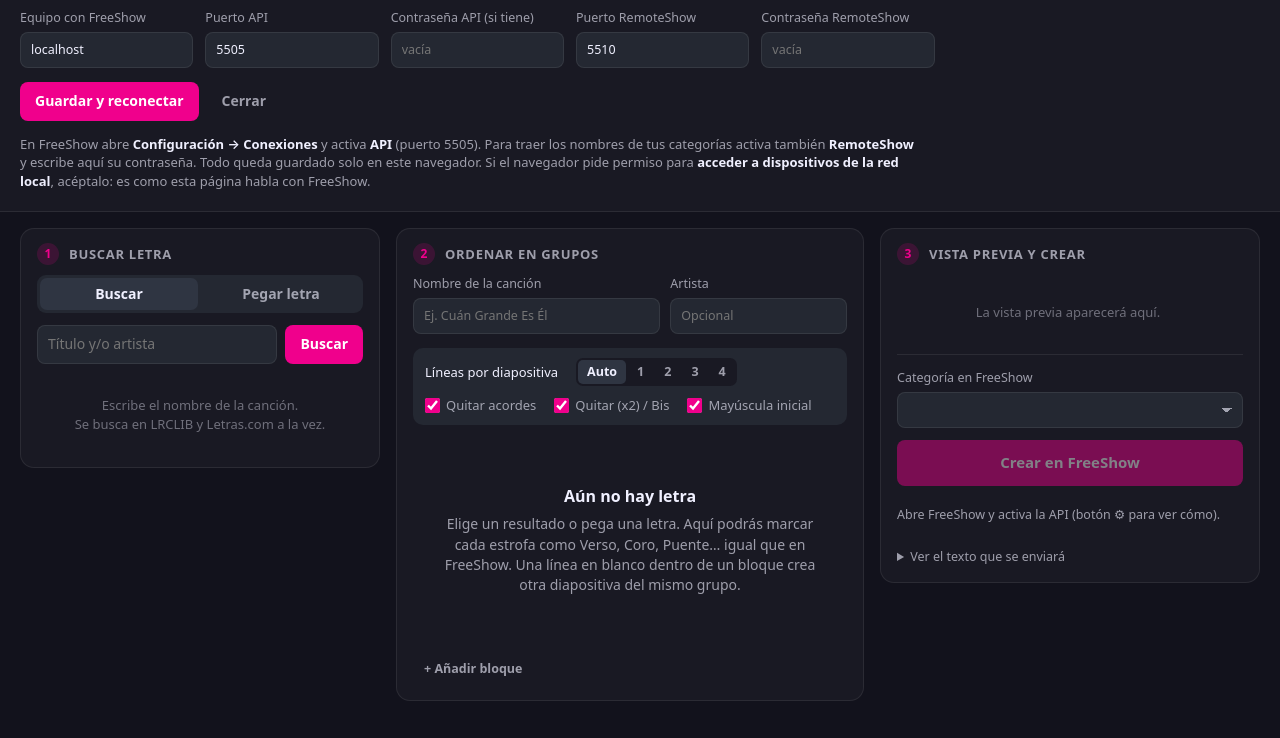
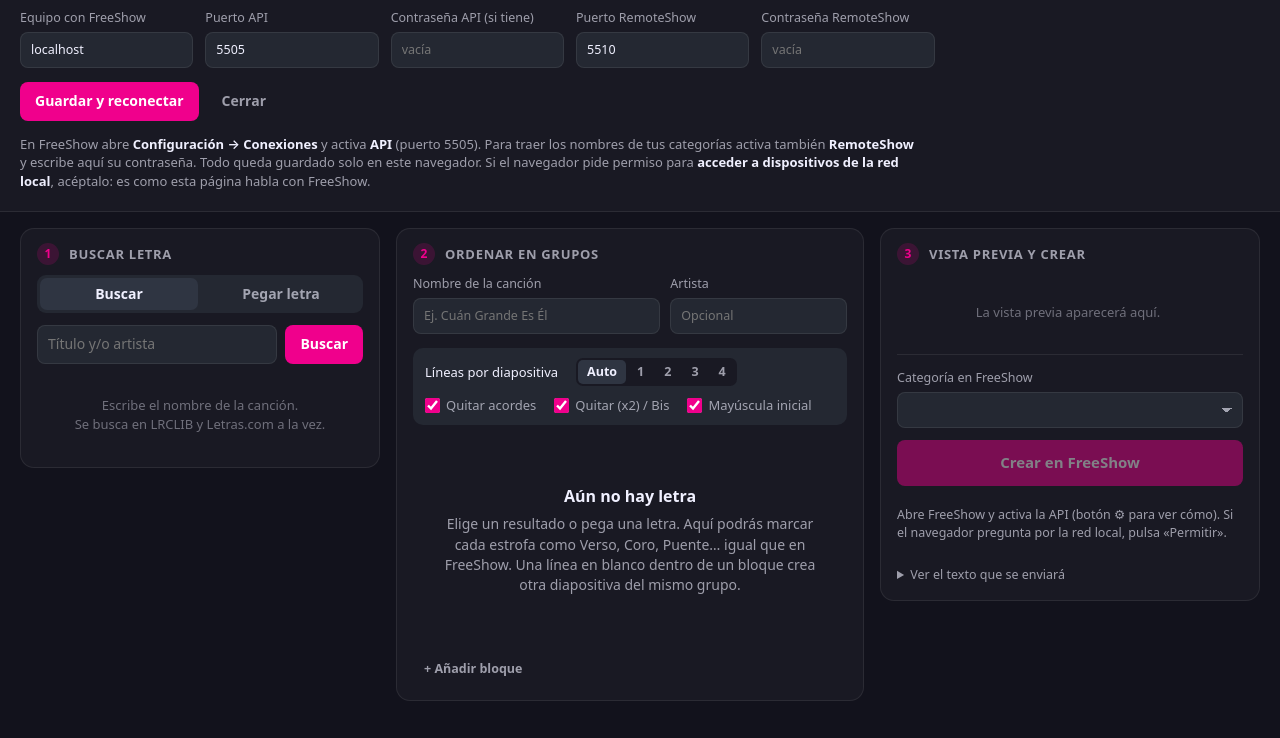
Before and after one commit to lordg95/letras-freeshow, a plain HTML site: page index.html in a window 1280 px wide. Shown: the part 62-800 px from the top of the page. Drawn offline with Linux system fonts and the light colour scheme.

Commit message:
Detectar y explicar el permiso de red local del navegador
Co-Authored-By: Claude Opus 5.5 <noreply@anthropic.com>

```diff
--- a/index.html
+++ b/index.html
@@ -778,7 +778,8 @@ const state = {
   shows: {},          // biblioteca de FreeShow (id → {name, category})
   categories: [],     // [{id, name}]
   selectedResult: null,
-  metaSource: null    // de dónde vienen nombre/artista: "loaded" | "prefill" | "user"
+  lnaDenied: false,   // permiso de red local rechazado en el navegador
+  metaSource: null   // de dónde vienen nombre/artista: "loaded" | "prefill" | "user"
 }
 
 const api = new FreeShowAPI(setApiStatus)
@@ -788,8 +789,23 @@ function setPill(el, st, text) { el.dataset.state = st; $(".pill-text", el).text
 function setApiStatus(st) {
   const txt = { ok: "FreeShow conectado", connecting: "Conectando…", off: "FreeShow: sin conexión", auth: "API: contraseña incorrecta" }[st] || st
   setPill($("#pill-api"), st, txt)
-  if (st === "ok") onApiConnected()
+  if (st === "ok") { state.lnaDenied = false; onApiConnected() }
+  if (st === "off") checkLocalNetworkPermission()
   updateCreateButton()
+}
+
+/** Chrome/Edge piden permiso de "red local" para que una web hable con FreeShow. */
+async function checkLocalNetworkPermission() {
+  if (!navigator.permissions?.query) return
+  for (const name of ["loopback-network", "local-network-access", "local-network"]) {
+    try {
+      const p = await navigator.permissions.query({ name })
+      state.lnaDenied = p.state === "denied"
+      p.onchange = () => { if (p.state === "granted") api.connect(settings) }
+      updateCreateButton()
+      return
+    } catch {}
+  }
 }
 
 async function onApiConnected() {
@@ -1026,7 +1042,8 @@ function updateCreateButton() {
   const hasContent = state.blocks.some((b) => blockSlides(b, settings).length)
   const hasName = !!$("#f-name").value.trim()
   btn.disabled = !(api.connected && hasContent && hasName)
-  hint.textContent = !api.connected ? "Abre FreeShow y activa la API (botón ⚙ para ver cómo)." : !hasContent ? "Primero elige o pega una letra." : !hasName ? "Escribe el nombre de la canción." : "Se guardará en la biblioteca de canciones. No se añade a ningún proyecto."
+  hint.textContent = !api.connected && state.lnaDenied ? "El navegador está bloqueando la conexión con FreeShow. Haz clic en el icono a la izquierda de la dirección → Configuración del sitio → «Acceso a la red local» → Permitir, y recarga la página."
+    : !api.connected ? "Abre FreeShow y activa la API (botón ⚙ para ver cómo). Si el navegador pregunta por la red local, pulsa «Permitir»." : !hasContent ? "Primero elige o pega una letra." : !hasName ? "Escribe el nombre de la canción." : "Se guardará en la biblioteca de canciones. No se añade a ningún proyecto."
 }
 
 /* =========================================================================
```
Also changed, not shown: 1 other file.
